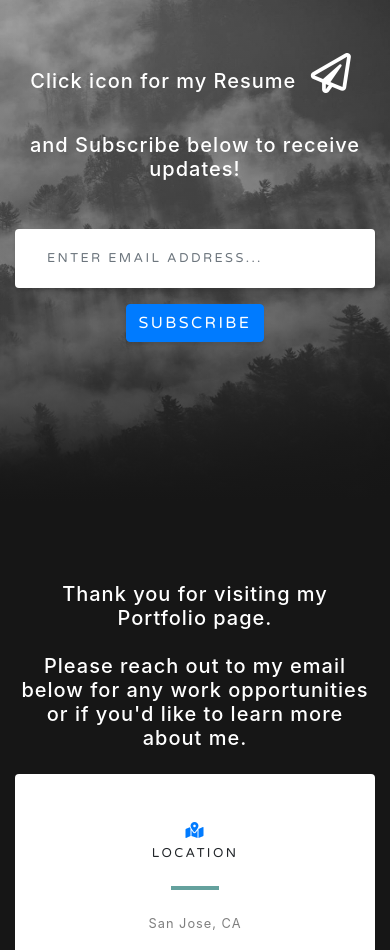
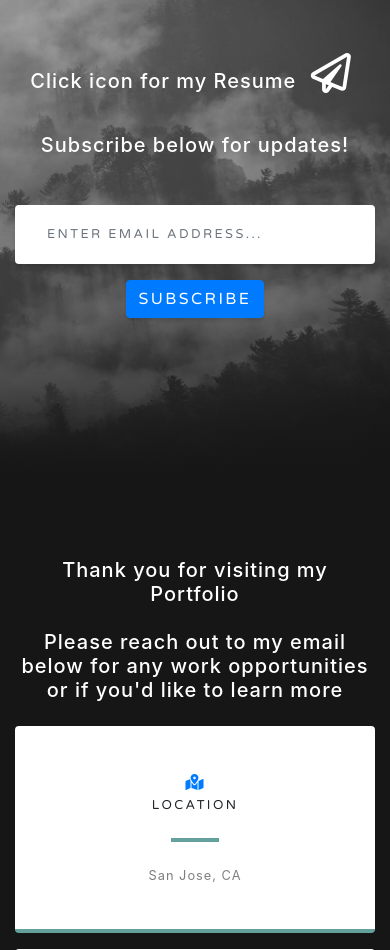
Before and after one commit to birnadam/portfolio, a website with bundled scripts: page index.html in a window 390 px wide. Shown: the part 4190-5140 px from the top of the page. Built offline with nearby package versions, Linux system fonts and the light colour scheme.

Commit message:
Changed some sentences to look better on mobile

```diff
--- a/index.html
+++ b/index.html
@@ -213,7 +213,7 @@
           <h5 class="text-white">Click icon for my Resume <a href="birnaResume2.pdf" class="mx-2">
               <i class="far fa-paper-plane fa-2x mb-2 text-white"></i></a></h5>
 
-          <h5 class="text-white mb-5"><br>and Subscribe below to receive updates!</h5>
+          <h5 class="text-white mb-5"><br>Subscribe below for updates!</h5>
 
           <form class="form-inline d-flex" id="contactForm">
             <input type="email" class="form-control flex-fill mr-0 mr-sm-2 mb-3 mb-sm-0" id="email"
@@ -229,8 +229,8 @@
   <!-- Contact Section -->
   <section class="contact-section bg-black">
     <div class="container">
-      <h5 class="text-white text-center mb-4">Thank you for visiting my Portfolio page.
-        <br><br>Please reach out to my email below for any work opportunities or if you'd like to learn more about me.
+      <h5 class="text-white text-center mb-4">Thank you for visiting my Portfolio
+        <br><br>Please reach out to my email below for any work opportunities or if you'd like to learn more
       </h5>
       <div class="row">
 
```
